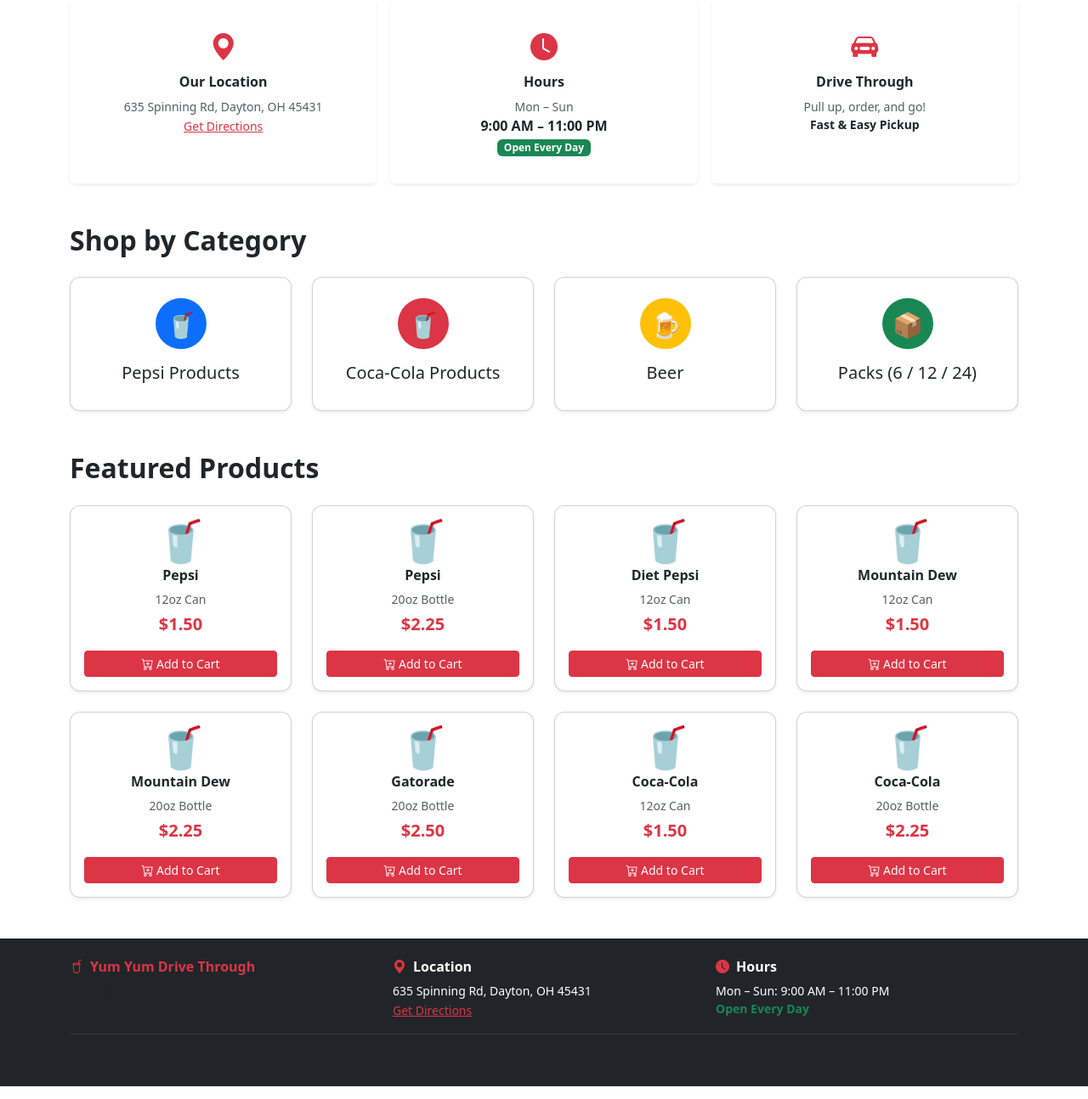
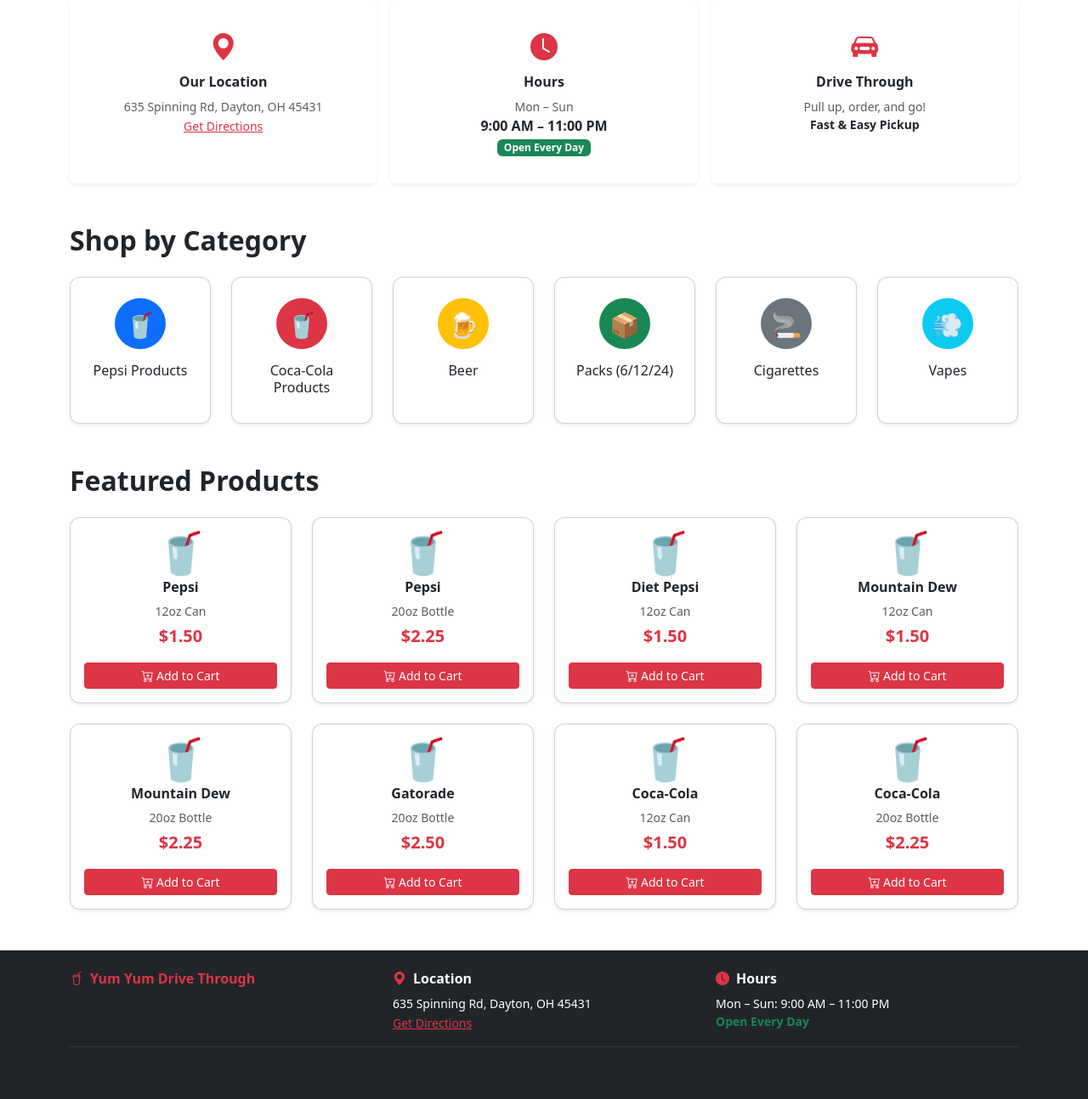
Before and after one commit to viren11290/yum-yum-drivethru, a Flask app: page / in a window 1280 px wide. Shown: the part 475-1769 px from the top of the page at 85% size. Run offline with Flask 3, Linux system fonts and the light colour scheme.

Commit message:
Add Cigarettes, Vapes, and expanded Beer/Packs categories

```diff
--- a/app.py
+++ b/app.py
@@ -49,7 +49,7 @@ def index():
 
 @app.route('/menu')
 def menu():
-    categories = ['Pepsi Products', 'Coca-Cola Products', 'Beer', 'Packs']
+    categories = ['Pepsi Products', 'Coca-Cola Products', 'Beer', 'Packs', 'Cigarettes', 'Vapes']
     products_by_cat = {}
     for cat in categories:
         products_by_cat[cat] = Product.query.filter_by(category=cat, in_stock=True).all()
@@ -233,6 +233,12 @@ def admin_orders_status(order_id):
 
 # ── Startup ───────────────────────────────────────────────────────────────────
 
+def seed_category(category, products):
+    """Add products for a category only if that category doesn't exist yet."""
+    if Product.query.filter_by(category=category).count() == 0:
+        db.session.add_all(products)
+
+
 def seed_data():
     """Seed initial products and admin account."""
     if Admin.query.count() == 0:
@@ -240,39 +246,138 @@ def seed_data():
                       password_hash=generate_password_hash('yumyum2024'))
         db.session.add(admin)
 
-    if Product.query.count() == 0:
-        products = [
-            # Pepsi Products
-            Product(name='Pepsi', category='Pepsi Products', size='12oz Can', price=1.50),
-            Product(name='Pepsi', category='Pepsi Products', size='20oz Bottle', price=2.25),
-            Product(name='Diet Pepsi', category='Pepsi Products', size='12oz Can', price=1.50),
-            Product(name='Mountain Dew', category='Pepsi Products', size='12oz Can', price=1.50),
-            Product(name='Mountain Dew', category='Pepsi Products', size='20oz Bottle', price=2.25),
-            Product(name='Gatorade', category='Pepsi Products', size='20oz Bottle', price=2.50),
-            # Coca-Cola Products
-            Product(name='Coca-Cola', category='Coca-Cola Products', size='12oz Can', price=1.50),
-            Product(name='Coca-Cola', category='Coca-Cola Products', size='20oz Bottle', price=2.25),
-            Product(name='Diet Coke', category='Coca-Cola Products', size='12oz Can', price=1.50),
-            Product(name='Sprite', category='Coca-Cola Products', size='12oz Can', price=1.50),
-            Product(name='Dr Pepper', category='Coca-Cola Products', size='20oz Bottle', price=2.25),
-            # Beer
-            Product(name='Budweiser', category='Beer', size='12oz Can', price=2.00),
-            Product(name='Bud Light', category='Beer', size='12oz Can', price=2.00),
-            Product(name='Coors Light', category='Beer', size='12oz Can', price=2.00),
-            Product(name='Miller Lite', category='Beer', size='12oz Can', price=2.00),
-            Product(name='Corona', category='Beer', size='12oz Bottle', price=2.50),
-            # Packs
-            Product(name='Budweiser', category='Packs', size='6-Pack', price=9.99),
-            Product(name='Budweiser', category='Packs', size='12-Pack', price=17.99),
-            Product(name='Budweiser', category='Packs', size='24-Pack', price=29.99),
-            Product(name='Bud Light', category='Packs', size='6-Pack', price=9.99),
-            Product(name='Bud Light', category='Packs', size='12-Pack', price=17.99),
-            Product(name='Bud Light', category='Packs', size='24-Pack', price=29.99),
-            Product(name='Coors Light', category='Packs', size='6-Pack', price=9.99),
-            Product(name='Coors Light', category='Packs', size='12-Pack', price=17.99),
-            Product(name='Miller Lite', category='Packs', size='24-Pack', price=29.99),
-        ]
-        db.session.add_all(products)
+    seed_category('Pepsi Products', [
+        Product(name='Pepsi', category='Pepsi Products', size='12oz Can', price=1.50),
+        Product(name='Pepsi', category='Pepsi Products', size='20oz Bottle', price=2.25),
+        Product(name='Diet Pepsi', category='Pepsi Products', size='12oz Can', price=1.50),
+        Product(name='Mountain Dew', category='Pepsi Products', size='12oz Can', price=1.50),
+        Product(name='Mountain Dew', category='Pepsi Products', size='20oz Bottle', price=2.25),
+        Product(name='Gatorade', category='Pepsi Products', size='20oz Bottle', price=2.50),
+    ])
+
+    seed_category('Coca-Cola Products', [
+        Product(name='Coca-Cola', category='Coca-Cola Products', size='12oz Can', price=1.50),
+        Product(name='Coca-Cola', category='Coca-Cola Products', size='20oz Bottle', price=2.25),
+        Product(name='Diet Coke', category='Coca-Cola Products', size='12oz Can', price=1.50),
+        Product(name='Sprite', category='Coca-Cola Products', size='12oz Can', price=1.50),
+        Product(name='Dr Pepper', category='Coca-Cola Products', size='20oz Bottle', price=2.25),
+    ])
+
+    seed_category('Beer', [
+        Product(name='Budweiser', category='Beer', size='12oz Can', price=2.00),
+        Product(name='Bud Light', category='Beer', size='12oz Can', price=2.00),
+        Product(name='Coors Light', category='Beer', size='12oz Can', price=2.00),
+        Product(name='Miller Lite', category='Beer', size='12oz Can', price=2.00),
+        Product(name='Miller High Life', category='Beer', size='12oz Can', price=2.00),
+        Product(name='Miller Genuine Draft', category='Beer', size='12oz Can', price=2.00),
+        Product(name='Corona', category='Beer', size='12oz Bottle', price=2.50),
+        Product(name='Blue Moon', category='Beer', size='12oz Bottle', price=2.75),
+        Product(name='Angry Orchard', category='Beer', size='12oz Can', price=2.75),
+        Product(name='Victoria', category='Beer', size='12oz Can', price=2.50),
+        Product(name='Modelo Especial', category='Beer', size='12oz Can', price=2.50),
+        Product(name='Heineken', category='Beer', size='12oz Bottle', price=2.75),
+        Product(name='Rolling Rock', category='Beer', size='12oz Can', price=2.00),
+        Product(name='Yuengling', category='Beer', size='12oz Can', price=2.25),
+    ])
+
+    seed_category('Packs', [
+        Product(name='Budweiser', category='Packs', size='6-Pack', price=9.99),
+        Product(name='Budweiser', category='Packs', size='12-Pack', price=17.99),
+        Product(name='Budweiser', category='Packs', size='24-Pack', price=29.99),
+        Product(name='Bud Light', category='Packs', size='6-Pack', price=9.99),
+        Product(name='Bud Light', category='Packs', size='12-Pack', price=17.99),
+        Product(name='Bud Light', category='Packs', size='24-Pack', price=29.99),
+        Product(name='Coors Light', category='Packs', size='6-Pack', price=9.99),
+        Product(name='Coors Light', category='Packs', size='12-Pack', price=17.99),
+        Product(name='Miller Lite', category='Packs', size='6-Pack', price=9.99),
+        Product(name='Miller Lite', category='Packs', size='12-Pack', price=17.99),
+        Product(name='Miller Lite', category='Packs', size='24-Pack', price=29.99),
+        Product(name='Miller High Life', category='Packs', size='6-Pack', price=8.99),
+        Product(name='Miller High Life', category='Packs', size='12-Pack', price=15.99),
+        Product(name='Blue Moon', category='Packs', size='6-Pack', price=11.99),
+        Product(name='Blue Moon', category='Packs', size='12-Pack', price=19.99),
+        Product(name='Angry Orchard', category='Packs', size='6-Pack', price=10.99),
+        Product(name='Victoria', category='Packs', size='6-Pack', price=10.99),
+        Product(name='Victoria', category='Packs', size='12-Pack', price=18.99),
+        Product(name='Modelo Especial', category='Packs', size='6-Pack', price=10.99),
+        Product(name='Modelo Especial', category='Packs', size='12-Pack', price=18.99),
+        Product(name='Modelo Especial', category='Packs', size='24-Pack', price=32.99),
+        Product(name='Heineken', category='Packs', size='6-Pack', price=11.99),
+        Product(name='Heineken', category='Packs', size='12-Pack', price=19.99),
+        Product(name='Corona', category='Packs', size='6-Pack', price=10.99),
+        Product(name='Corona', category='Packs', size='12-Pack', price=18.99),
+        Product(name='Yuengling', category='Packs', size='6-Pack', price=9.99),
+        Product(name='Rolling Rock', category='Packs', size='12-Pack', price=14.99),
+    ])
+
+    seed_category('Cigarettes', [
+        # Camel
+        Product(name='Camel Blue', category='Cigarettes', size='King Box', price=9.49),
+        Product(name='Camel Turkish Silver', category='Cigarettes', size='King Box', price=9.49),
+        Product(name='Camel Turkish Gold', category='Cigarettes', size='King Box', price=9.49),
+        Product(name='Camel Menthol', category='Cigarettes', size='King Box', price=9.49),
+        Product(name='Camel Crush Menthol', category='Cigarettes', size='King Box', price=9.49),
+        Product(name='Camel 99s', category='Cigarettes', size='100s Box', price=9.99),
+        # Newport
+        Product(name='Newport', category='Cigarettes', size='King Box', price=10.49),
+        Product(name='Newport 100s', category='Cigarettes', size='100s Box', price=10.99),
+        Product(name='Newport Non-Menthol', category='Cigarettes', size='King Box', price=10.49),
+        # Marlboro
+        Product(name='Marlboro Red', category='Cigarettes', size='King Box', price=10.49),
+        Product(name='Marlboro Gold', category='Cigarettes', size='King Box', price=10.49),
+        Product(name='Marlboro Silver', category='Cigarettes', size='King Box', price=10.49),
+        Product(name='Marlboro Menthol', category='Cigarettes', size='King Box', price=10.49),
+        Product(name='Marlboro Black', category='Cigarettes', size='King Box', price=10.49),
+        Product(name='Marlboro 100s', category='Cigarettes', size='100s Box', price=10.99),
+        # Budget / Value Brands
+        Product(name='24/7 Regular', category='Cigarettes', size='King Box', price=6.99),
+        Product(name='24/7 Menthol', category='Cigarettes', size='King Box', price=6.99),
+        Product(name='24/7 Lights', category='Cigarettes', size='King Box', price=6.99),
+        Product(name='305s Regular', category='Cigarettes', size='King Box', price=5.99),
+        Product(name='305s Menthol', category='Cigarettes', size='King Box', price=5.99),
+        Product(name='305s Lights', category='Cigarettes', size='King Box', price=5.99),
+        Product(name='Pall Mall Red', category='Cigarettes', size='King Box', price=7.49),
+        Product(name='Pall Mall Blue', category='Cigarettes', size='King Box', price=7.49),
+        Product(name='Pall Mall Menthol', category='Cigarettes', size='King Box', price=7.49),
+        Product(name='Pyramid Regular', category='Cigarettes', size='King Box', price=6.49),
+        Product(name='Pyramid Menthol', category='Cigarettes', size='King Box', price=6.49),
+        # Other Brands
+        Product(name='Winston Red', category='Cigarettes', size='King Box', price=8.99),
+        Product(name='Winston Blue', category='Cigarettes', size='King Box', price=8.99),
+        Product(name='Kool Menthol', category='Cigarettes', size='King Box', price=9.49),
+        Product(name='Salem Menthol', category='Cigarettes', size='King Box', price=9.49),
+        Product(name='L&M Red', category='Cigarettes', size='King Box', price=7.99),
+        Product(name='L&M Blue', category='Cigarettes', size='King Box', price=7.99),
+        Product(name='American Spirit Yellow', category='Cigarettes', size='King Box', price=12.99),
+        Product(name='American Spirit Blue', category='Cigarettes', size='King Box', price=12.99),
+        Product(name='American Spirit Organic', category='Cigarettes', size='King Box', price=13.99),
+    ])
+
+    seed_category('Vapes', [
+        # Breeze
+        Product(name='Breeze Pro', category='Vapes', size='2000 Puffs', price=14.99),
+        Product(name='Breeze Plus', category='Vapes', size='800 Puffs', price=9.99),
+        Product(name='Breeze Prime', category='Vapes', size='6000 Puffs', price=19.99),
+        # Elf Bar
+        Product(name='Elf Bar BC5000', category='Vapes', size='5000 Puffs', price=16.99),
+        Product(name='Elf Bar 600', category='Vapes', size='600 Puffs', price=8.99),
+        # Lost Mary
+        Product(name='Lost Mary OS5000', category='Vapes', size='5000 Puffs', price=16.99),
+        Product(name='Lost Mary BM600', category='Vapes', size='600 Puffs', price=8.99),
+        # Hyde
+        Product(name='Hyde Edge', category='Vapes', size='3300 Puffs', price=14.99),
+        Product(name='Hyde Rebel Pro', category='Vapes', size='5000 Puffs', price=17.99),
+        # Vuse
+        Product(name='Vuse Alto', category='Vapes', size='Device + Pod', price=12.99),
+        Product(name='Vuse Alto Pod', category='Vapes', size='2-Pack', price=10.99),
+        # Funky Republic
+        Product(name='Funky Republic Ti7000', category='Vapes', size='7000 Puffs', price=18.99),
+        # Puff Bar
+        Product(name='Puff Bar', category='Vapes', size='300 Puffs', price=7.99),
+        Product(name='Puff Bar Plus', category='Vapes', size='800 Puffs', price=10.99),
+        # Blu
+        Product(name='Blu Disposable', category='Vapes', size='400 Puffs', price=8.99),
+    ])
 
     db.session.commit()
 
--- a/templates/admin/products.html
+++ b/templates/admin/products.html
@@ -60,7 +60,7 @@
                 <div class="mb-3">
                   <label class="form-label">Category</label>
                   <select name="category" class="form-select" required>
-                    {% for cat in ['Pepsi Products','Coca-Cola Products','Beer','Packs'] %}
+                    {% for cat in ['Pepsi Products','Coca-Cola Products','Beer','Packs','Cigarettes','Vapes'] %}
                     <option value="{{ cat }}" {% if p.category == cat %}selected{% endif %}>{{ cat }}</option>
                     {% endfor %}
                   </select>
@@ -110,7 +110,7 @@
             <label class="form-label">Category</label>
             <select name="category" class="form-select" required>
               <option value="">-- Select --</option>
-              {% for cat in ['Pepsi Products','Coca-Cola Products','Beer','Packs'] %}
+              {% for cat in ['Pepsi Products','Coca-Cola Products','Beer','Packs','Cigarettes','Vapes'] %}
               <option value="{{ cat }}">{{ cat }}</option>
               {% endfor %}
             </select>
--- a/templates/index.html
+++ b/templates/index.html
@@ -50,42 +50,62 @@
 <!-- Categories -->
 <h2 class="fw-bold mb-4">Shop by Category</h2>
 <div class="row g-4 mb-5">
-  <div class="col-6 col-md-3">
+  <div class="col-6 col-md-2">
     <a href="{{ url_for('menu') }}#pepsi" class="text-decoration-none">
       <div class="card category-card text-center shadow-sm h-100">
         <div class="card-body py-4">
           <div class="category-icon bg-primary text-white">🥤</div>
-          <h5 class="card-title mt-3 text-dark">Pepsi Products</h5>
+          <h6 class="card-title mt-3 text-dark">Pepsi Products</h6>
         </div>
       </div>
     </a>
   </div>
-  <div class="col-6 col-md-3">
+  <div class="col-6 col-md-2">
     <a href="{{ url_for('menu') }}#cola" class="text-decoration-none">
       <div class="card category-card text-center shadow-sm h-100">
         <div class="card-body py-4">
           <div class="category-icon bg-danger text-white">🥤</div>
-          <h5 class="card-title mt-3 text-dark">Coca-Cola Products</h5>
+          <h6 class="card-title mt-3 text-dark">Coca-Cola Products</h6>
         </div>
       </div>
     </a>
   </div>
-  <div class="col-6 col-md-3">
+  <div class="col-6 col-md-2">
     <a href="{{ url_for('menu') }}#beer" class="text-decoration-none">
       <div class="card category-card text-center shadow-sm h-100">
         <div class="card-body py-4">
           <div class="category-icon bg-warning text-dark">🍺</div>
-          <h5 class="card-title mt-3 text-dark">Beer</h5>
+          <h6 class="card-title mt-3 text-dark">Beer</h6>
         </div>
       </div>
     </a>
   </div>
-  <div class="col-6 col-md-3">
+  <div class="col-6 col-md-2">
     <a href="{{ url_for('menu') }}#packs" class="text-decoration-none">
       <div class="card category-card text-center shadow-sm h-100">
         <div class="card-body py-4">
           <div class="category-icon bg-success text-white">📦</div>
-          <h5 class="card-title mt-3 text-dark">Packs (6 / 12 / 24)</h5>
+          <h6 class="card-title mt-3 text-dark">Packs (6/12/24)</h6>
+        </div>
+      </div>
+    </a>
+  </div>
+  <div class="col-6 col-md-2">
+    <a href="{{ url_for('menu') }}#cigarettes" class="text-decoration-none">
+      <div class="card category-card text-center shadow-sm h-100">
+        <div class="card-body py-4">
+          <div class="category-icon bg-secondary text-white">🚬</div>
+          <h6 class="card-title mt-3 text-dark">Cigarettes</h6>
+        </div>
+      </div>
+    </a>
+  </div>
+  <div class="col-6 col-md-2">
+    <a href="{{ url_for('menu') }}#vapes" class="text-decoration-none">
+      <div class="card category-card text-center shadow-sm h-100">
+        <div class="card-body py-4">
+          <div class="category-icon bg-info text-white">💨</div>
+          <h6 class="card-title mt-3 text-dark">Vapes</h6>
         </div>
       </div>
     </a>
```
Also changed, not shown: templates/menu.html (+4 -6 lines).
